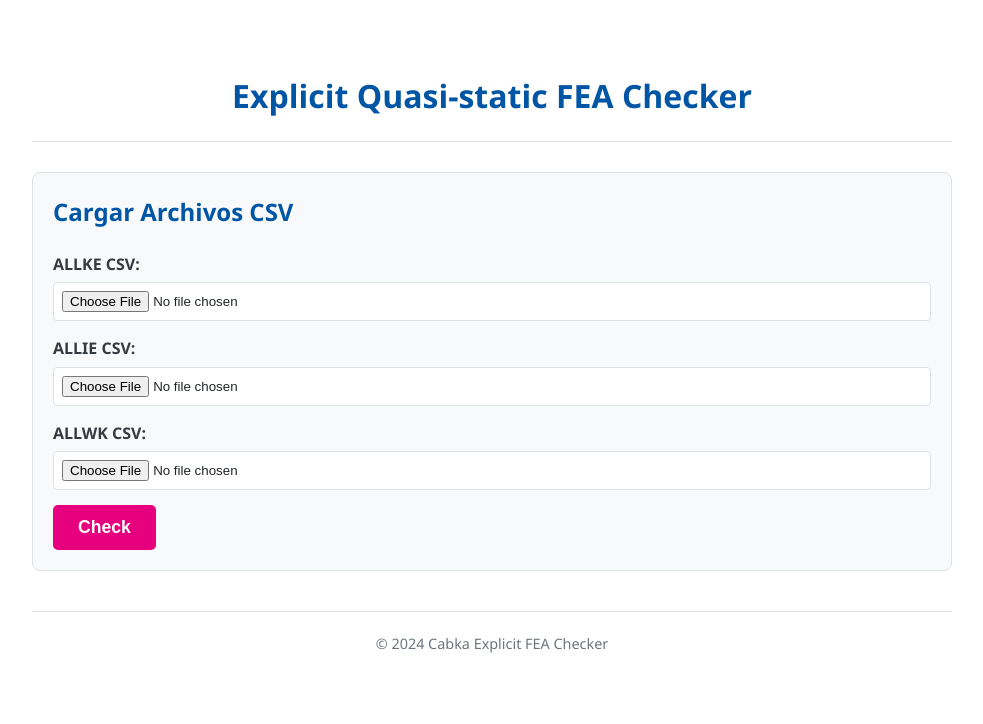
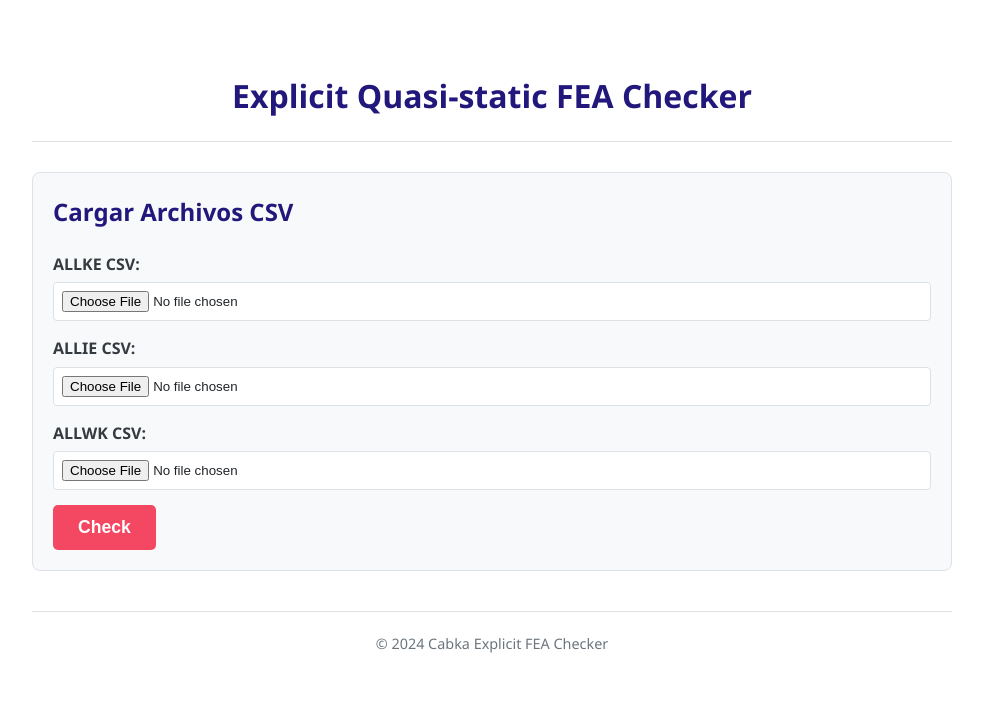
Before and after one commit to miguelmg3123/FEA-tool-explicit-quasistatic-checker, a Flask app: page / in a window 1280 px wide. Shown: the top 724 px of the page, without its empty margins (148-1131 px from the left). Run offline with Flask 3, Linux system fonts and the light colour scheme; some libraries are stand-ins or nearby versions.

Commit message:
Cambios en el estilo (colores corporativos)

```diff
--- a/static/css/style.css
+++ b/static/css/style.css
@@ -2,8 +2,8 @@
 
 /* --- Variables de Color y Reset Básico --- */
 :root {
-    --cabka-blue: #0055A4;
-    --cabka-pink-accent: #E6007E; /* Para el botón "Check" y elementos activos */
+    --cabka-blue: #22187c;
+    --cabka-pink-accent: #F44862; /* Para el botón "Check" y elementos activos */
     --light-gray-bg: #F8F9FA; /* Un gris muy claro para fondos de sección */
     --medium-gray-border: #DEE2E6;
     --dark-gray-text: #343A40;
```
